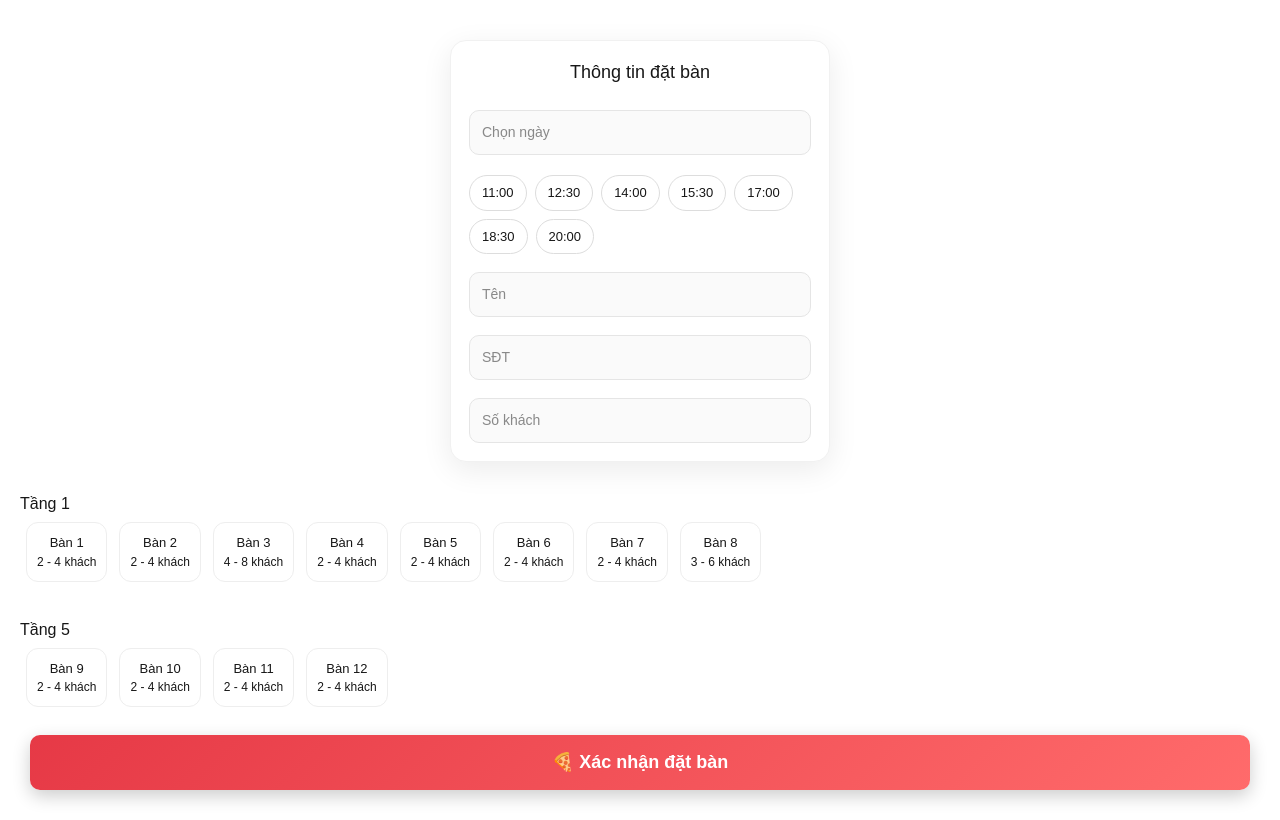
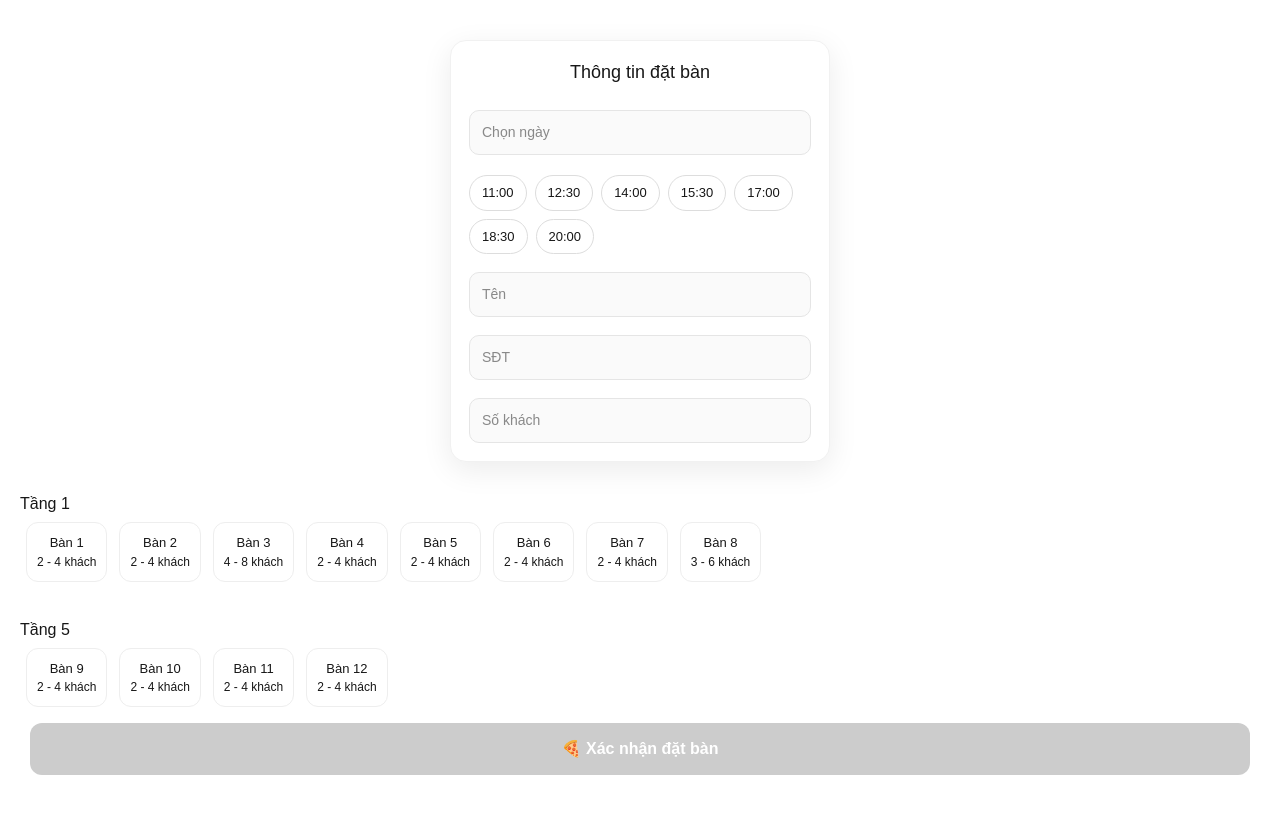
Before and after one commit to dejavuhousehalong-source/GoongPizza, a Next.js app: page / in a window 1280 px wide. Built offline with nearby package versions, Linux system fonts and the light colour scheme.

Commit message:
Update globals.css

```diff
--- a/app/globals.css
+++ b/app/globals.css
@@ -26,24 +26,25 @@ body {
 }
 .btn-book {
   width: 100%;
-  margin-top: 12px;
   padding: 14px;
-  font-size: 18px;
-  font-weight: bold;
+  font-size: 16px;
+  font-weight: 600;
+  border-radius: 12px;
+  border: none;
   background: linear-gradient(135deg, #e63946, #ff6b6b);
   color: white;
-  border: none;
-  border-radius: 10px;
   cursor: pointer;
-  box-shadow: 0 6px 18px rgba(0,0,0,0.2);
   transition: all 0.25s ease;
 }
-
 .btn-book:hover {
-  transform: translateY(-2px) scale(1.02);
-  box-shadow: 0 10px 24px rgba(0,0,0,0.3);
+  transform: translateY(-1px);
+  box-shadow: 0 8px 20px rgba(230,57,70,0.3);
 }
-
+.btn-book:disabled {
+  background: #ccc;
+  cursor: not-allowed;
+  box-shadow: none;
+}
 .btn-book:active {
   transform: scale(0.98);
 }
```
